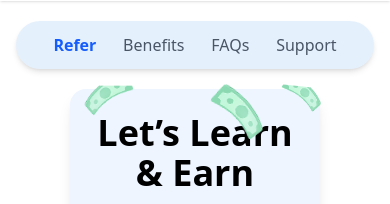
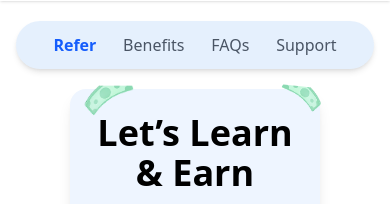
Before and after one commit to AlfiyaSiddique/Accredian-frontend-task, a React (Vite) app: page / in a window 390 px wide. Shown: the part 199-403 px from the top of the page. Built offline with nearby package versions, Linux system fonts and the light colour scheme; no server answers.

Commit message:
responsive

```diff
--- a/src/components/Hero.jsx
+++ b/src/components/Hero.jsx
@@ -24,7 +24,7 @@ function Hero() {
       <div className="relative bg-[#EEF5FF] shadow-lg rounded-2xl p-6 sm:p-8 mt-5 flex flex-col sm:flex-row items-center w-full max-w-[70%]">
         {/* Floating Money Images */}
         <img src={moneytopleft} className="absolute top-0 left-4 w-12 sm:w-16 md:w-20 z-10  scale-125" alt="Money" />
-        <img src={moneytopmid} className="absolute top-[-5px] left-[55%] w-14 sm:w-16   md:w-20 rotate-12 scale-125" alt="Money" />
+        <img src={moneytopmid} className="absolute top-[-5px] left-[55%] w-14 sm:w-16   md:w-20 rotate-12 scale-125 hidden md:block" alt="Money" />
         <img src={moneytopright} className="absolute right-0 top-0 w-10 sm:w-14 md:w-18 rotate-6 z-10 scale-125" alt="Money" />
         <img src={moneymidright} className="absolute right-10 top-[50%] w-10 sm:w-14  md:w-18 rotate-3 scale-125 hidden md:block" alt="Money" />
         <img src={moneybottommid} className="absolute left-[45%] bottom-15 w-10 sm:w-14  md:w-18 rotate-3 z-10 scale-125 hidden md:block" alt="Money" />
```
